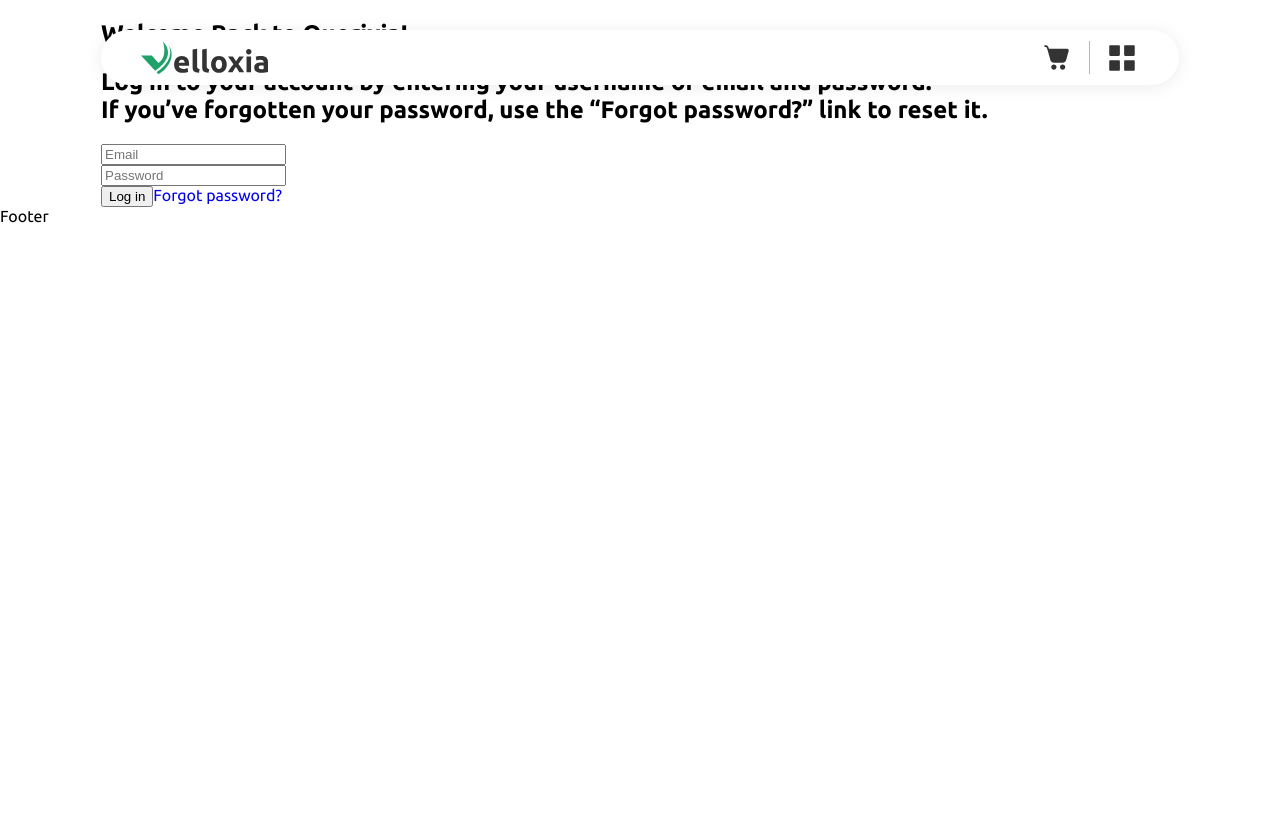
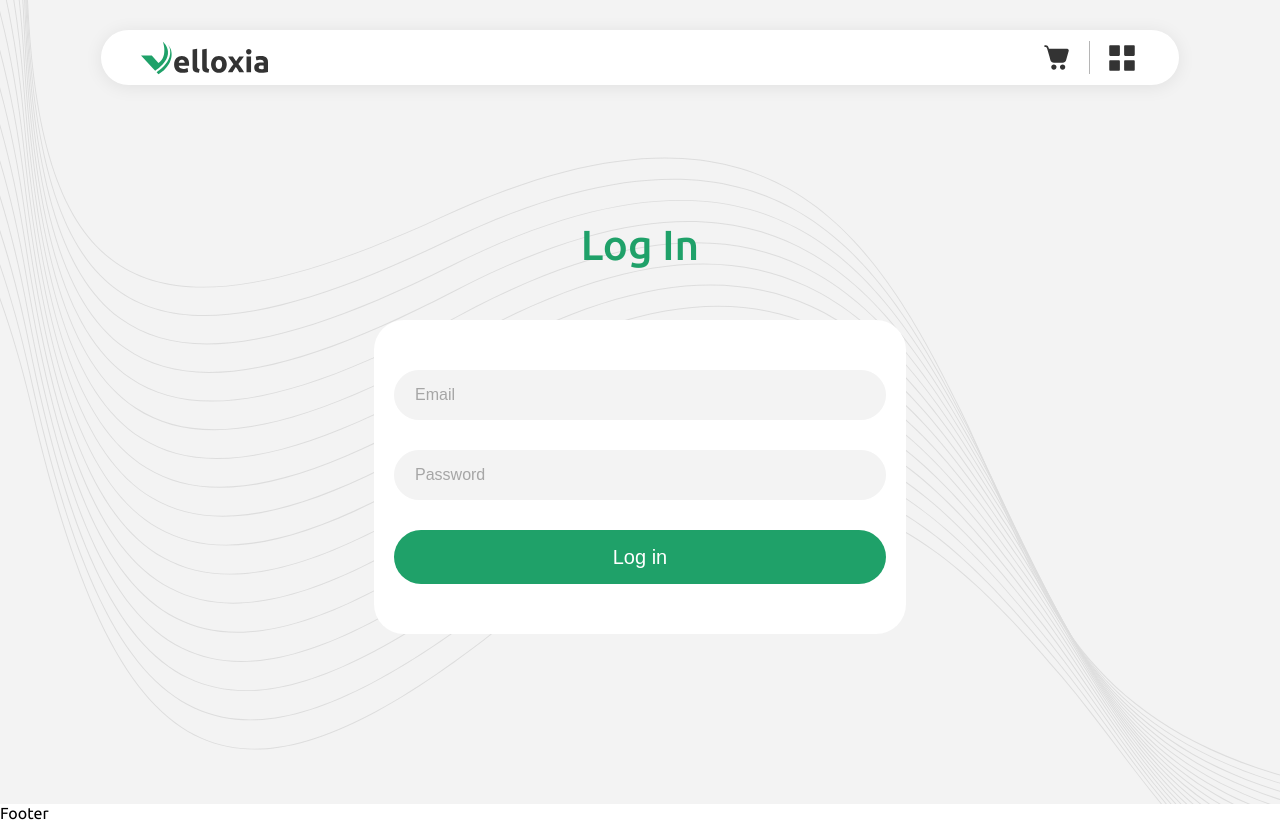
Before and after one commit to born2bemedia/velloxia, a Next.js app: page /log-in in a window 1280 px wide. Before the commit the page ends 800 px from the top, so only its background shows below. Built offline with nearby package versions, Linux system fonts and the light colour scheme.

Commit message:
created login pages

```diff
--- a/src/app/(account)/dashboard/_components/AvailableFiles.jsx
+++ b/src/app/(account)/dashboard/_components/AvailableFiles.jsx
@@ -61,12 +61,10 @@ function AvailableFiles() {
                       <td>
                         {order.order_status !== "cancelled" &&
                           order.products.map((product) => (
-                            <>
-                              <span key={product.id}>
+                            <span key={product.id}>
                                 {product.title}
                                 <br />
                               </span>
-                            </>
                           ))}
                       </td>
                       <td>{formatDate(order.createdAt)}</td>
--- a/src/app/(account)/log-in/page.jsx
+++ b/src/app/(account)/log-in/page.jsx
@@ -1,4 +1,5 @@
 "use client";
+import "@/styles/login.scss";
 import { useEffect } from "react";
 import { useRouter } from "next/navigation";
 import useAuthStore from "@/stores/authStore";
@@ -64,14 +65,8 @@ export default function SignIn() {
   return (
     <section className="log-in">
       <div className="_container">
-        <h1>Welcome Back to Quorixia!</h1>
-        <h2>
-          Log in to your account by entering your username or email and
-          password.
-          <br />
-          If you’ve forgotten your password, use the “Forgot password?” link to
-          reset it.
-        </h2>
+        <h1>Log In</h1>
+        <h2></h2>
         <Formik
           initialValues={initialValues}
           validationSchema={validationSchema}
@@ -110,9 +105,9 @@ export default function SignIn() {
               >
                 <span>Log in</span>
               </button>
-              <Link className="reset" href="/reset-password">
+              {/*<Link className="reset" href="/reset-password">
                 Forgot password?
-              </Link>
+              </Link> */}
             </Form>
           )}
         </Formik>
--- /dev/null
+++ b/src/styles/login.scss
@@ -0,0 +1,149 @@
+@use "mixin" as *;
+
+.log-in,
+.sign-up {
+  padding: rem(220) 0 rem(170) 0;
+  position: relative;
+  background: #f3f3f3;
+  background-image: url(/images/cart/back.svg);
+  background-position: left top;
+  background-size: cover;
+  @media (max-width: rem(992)) {
+    padding: rem(170) 0 rem(100) 0;
+    background-image: none;
+  }
+  h1 {
+    color: #1fa169;
+    font-size: rem(42);
+    font-weight: 500;
+    line-height: 1.2;
+    text-align: center;
+    margin: 0 0 rem(50) 0;
+    @media (max-width: rem(992)) {
+      margin-bottom: rem(30);
+      font-size: rem(24);
+    }
+  }
+  form {
+    margin: 0 auto;
+    max-width: rem(532);
+    background-color: #fff;
+    padding: rem(50) rem(20);
+    border-radius: rem(30);
+    display: flex;
+    flex-direction: column;
+    gap: rem(30);
+    > div {
+      width: 100%;
+      position: relative;
+      @media (max-width: rem(992)) {
+        width: 100%;
+      }
+      .error {
+        position: absolute;
+        left: 0;
+        font-size: rem(12);
+        color: #ff5353;
+      }
+      input,
+      textarea {
+        width: 100%;
+        font-size: rem(16);
+        width: 100%;
+        height: rem(50);
+        color: #333;
+        padding: 0 rem(20) 0 rem(20);
+        background-color: #f3f3f3;
+        border-radius: 0;
+        border: 1px solid #f3f3f3;
+        font-weight: 500;
+        border-radius: rem(30);
+        &::placeholder {
+          color: #33333366;
+        }
+        &.invalid {
+          border-color: #ff5353;
+        }
+      }
+    }
+    .checkbox {
+      width: 100%;
+      position: relative;
+      margin-top: 10px;
+      padding: 0 rem(40);
+      @media (max-width: rem(992)) {
+        width: 100%;
+        padding: 0;
+      }
+      .error {
+        position: absolute;
+        left: 0;
+        font-size: rem(12);
+        color: #ff5353;
+      }
+      input {
+        display: none;
+        &:checked + label {
+          svg {
+            rect {
+              &:last-child {
+                opacity: 1;
+              }
+            }
+          }
+        }
+      }
+      label {
+        display: flex;
+        align-items: flex-start;
+        gap: 10px;
+        color: #848484;
+        font-size: rem(14);
+        font-weight: 30;
+        line-height: 1.2;
+        text-align: left;
+        svg {
+          width: rem(20);
+          height: rem(20);
+          margin-top: -5px;
+          rect {
+            &:last-child {
+              opacity: 0;
+            }
+          }
+        }
+        span {
+          width: calc(100% - 30px);
+          a {
+            text-decoration: underline;
+            color: #1e1e1e;
+          }
+        }
+      }
+    }
+    button {
+      margin-top: rem(0);
+      width: 100%;
+      display: flex;
+      justify-content: center;
+      align-items: center;
+      height: rem(54);
+      border-radius: rem(30);
+      color: #fff;
+      font-size: rem(20);
+      font-weight: 400;
+      line-height: 1.2;
+      text-align: left;
+      background-color: #1fa169;
+      border: none;
+      &:hover {
+        color: #fff;
+        background-color: #000000;
+      }
+      @media (max-width: rem(992)) {
+        width: 100%;
+        margin:0 0 0 0;
+      }
+    }
+  }
+}
```
Also changed, not shown: src/app/(account)/sign-up/page.jsx (+90 -26 lines).
